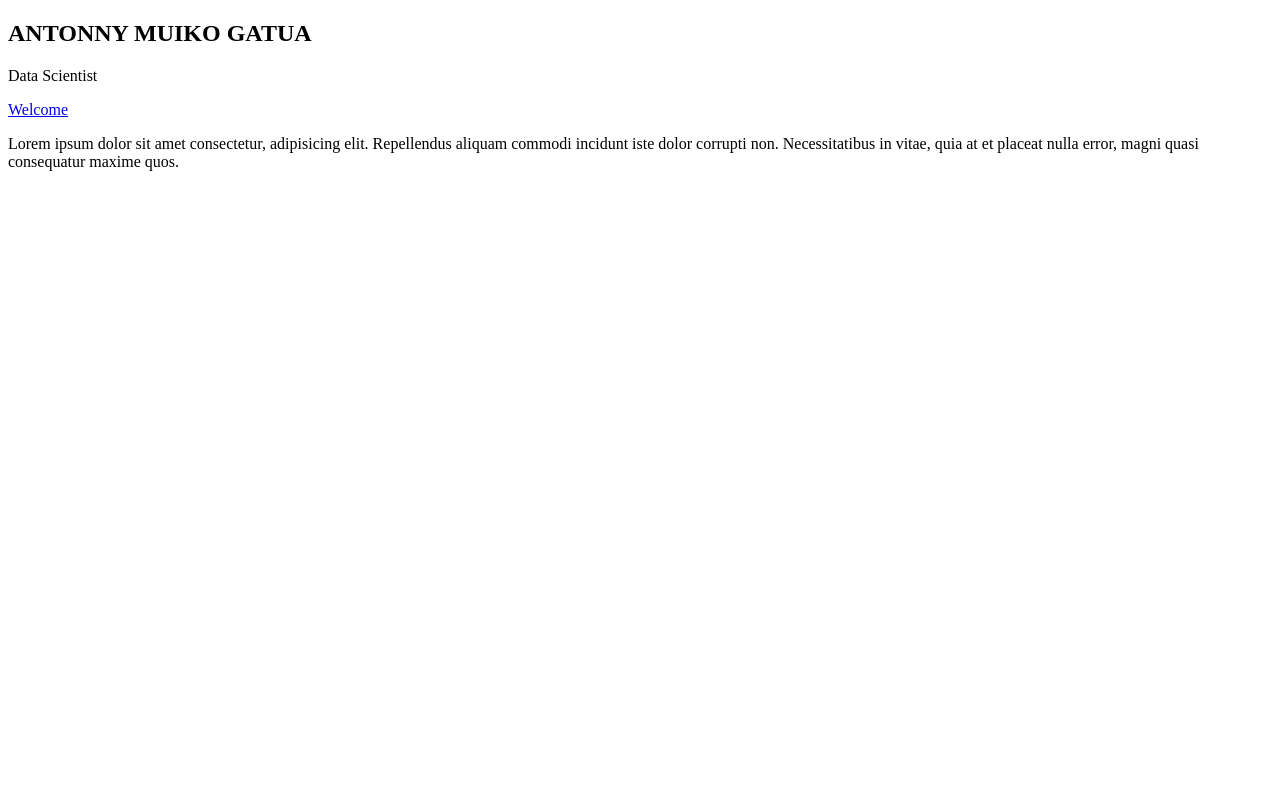
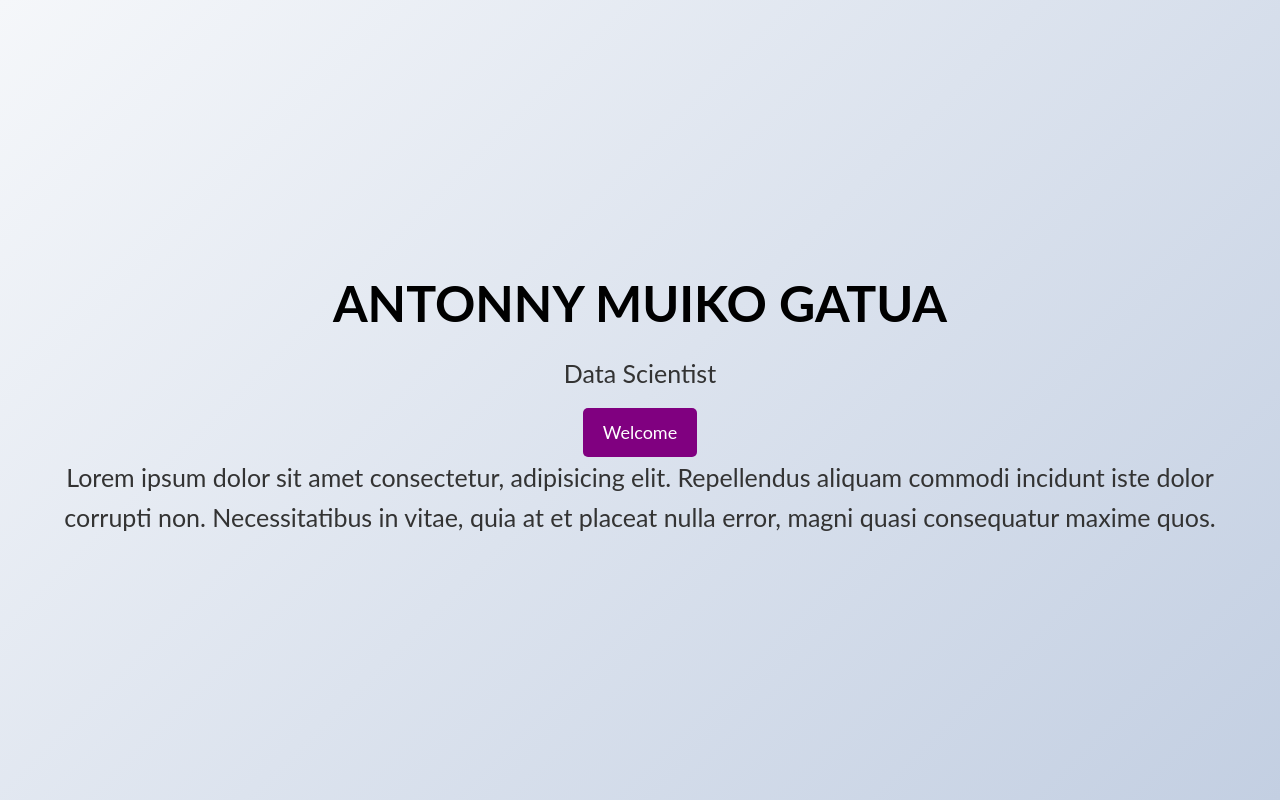
Before and after one commit to antonygatua/Muiko, a plain HTML site: page index.html in a window 1280 px wide. Drawn offline with Linux system fonts and the light colour scheme; the site is published under a folder, as on GitHub Pages, so addresses that start at the root find nothing.

Commit message:
html changes

```diff
--- a/index.html
+++ b/index.html
@@ -6,8 +6,8 @@
         <meta http-equiv="X-UA-Compatible" content="IE=edge">
         <meta name='viewport' content="width=device-width, initial-scale=1.0, maximum-scale=1.0, user-scalable=0">
 
-        <link rel="stylesheet" href="/assets/css/style.css">
-        <link rel="stylesheet" href="/assets/css/loader.css">
+        <link rel="stylesheet" href="assets/css/style.css">
+        <link rel="stylesheet" href="assets/css/loader.css">
 
         <!--Title-->
         <title>Antonny Muiko</title>
```
